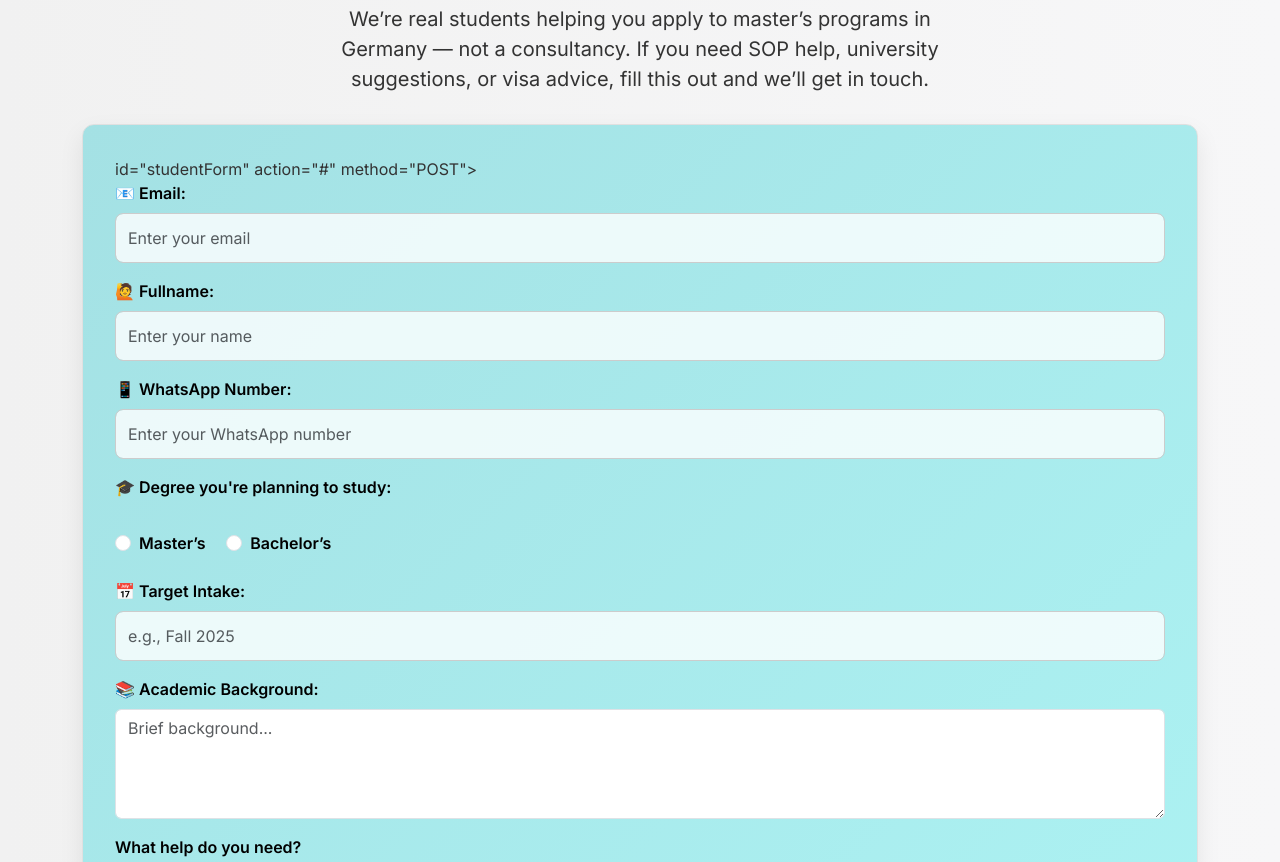
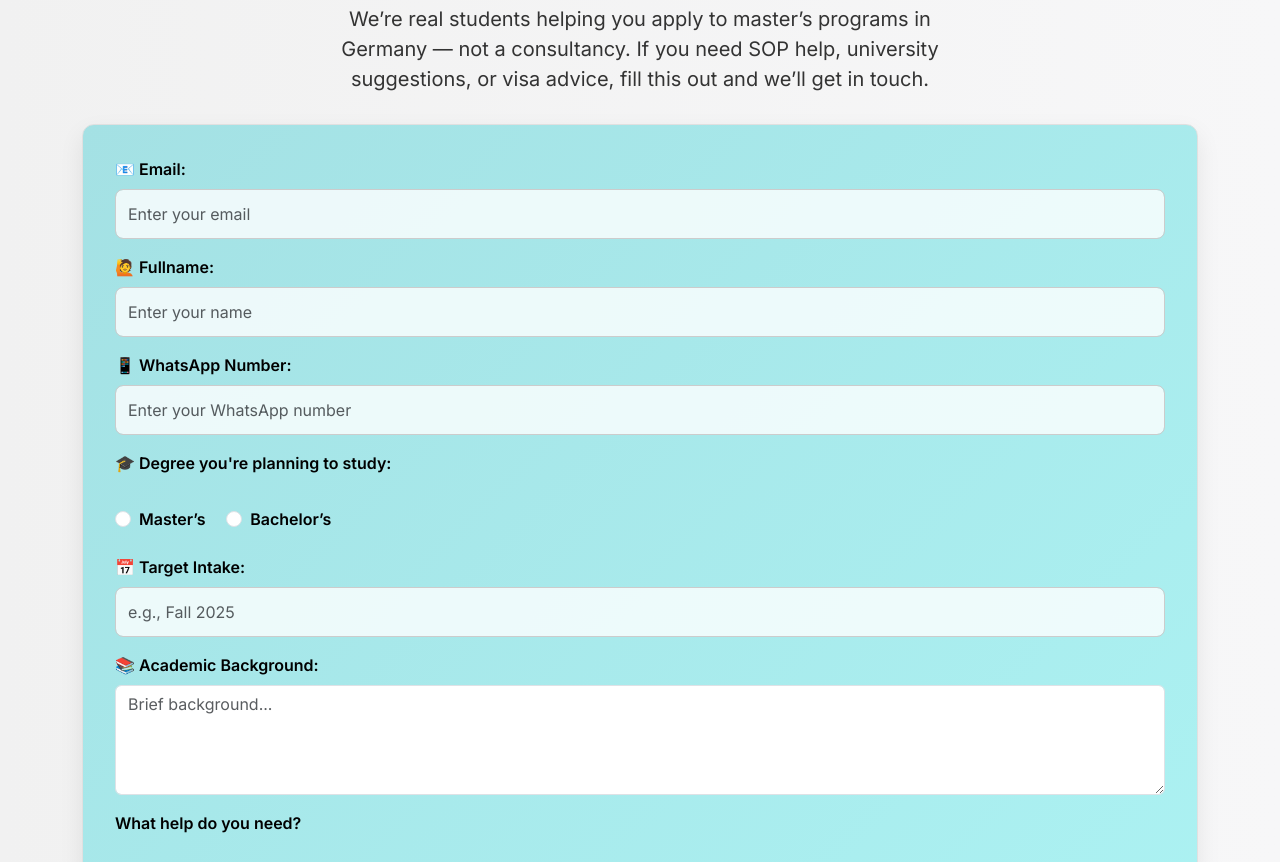
Before and after one commit to Kasim0616/yourbuddyingermany, a plain HTML site: page index.html in a window 1280 px wide. Shown: the part 400-1262 px from the top of the page. Drawn offline with nearby package versions, Linux system fonts and the light colour scheme.

Commit message:
new update

```diff
--- a/index.html
+++ b/index.html
@@ -30,7 +30,7 @@
     <form action="https://formsubmit.co/yourbuddyingermany@gmail.com" method="POST">
   <input type="hidden" name="_captcha" value="false">
   <input type="hidden" name="_template" value="table">
-     id="studentForm" action="#" method="POST">
+
       <div class="mb-3">
         <label for="email" class="form-label">📧 Email:</label>
         <input type="email" class="form-control" id="email" name="email" placeholder="Enter your email" required />
```
